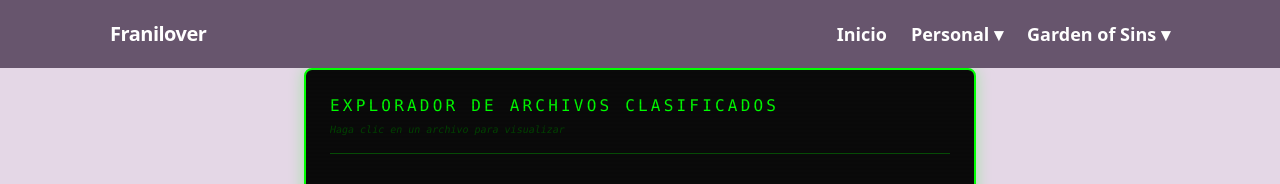
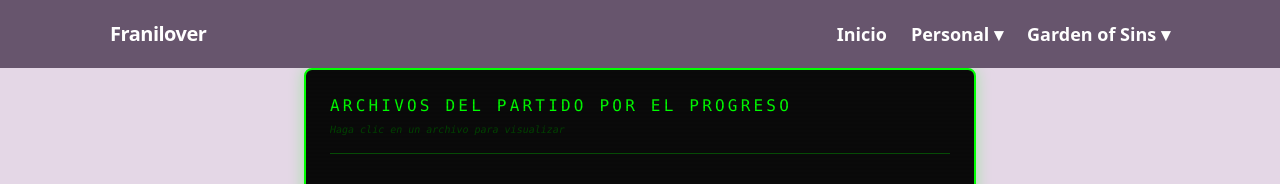
Before and after one commit to BarrioCultural/BarrioCultural.github.io, a Next.js app: page /archivos in a window 1280 px wide. Shown: the top 184 px of the page. Built offline with nearby package versions, Linux system fonts and the light colour scheme.

Commit message:
asdadasd

```diff
--- a/src/components/terminal.jsx
+++ b/src/components/terminal.jsx
@@ -27,7 +27,7 @@ const TerminalSimple = () => {
     <div className="scanlines bg-terminal-dark border-2 border-terminal-green shadow-terminal p-6 rounded-lg font-mono w-full max-w-2xl mx-auto">
       <header className="mb-6 border-b border-terminal-green/30 pb-4">
         <h2 className="text-terminal-green uppercase tracking-[0.2em] text-sm md:text-base">
-          Explorador de Archivos Clasificados
+          Archivos del Partido por el Progreso
         </h2>
         <p className="text-terminal-gray text-[10px] mt-1 italic">Haga clic en un archivo para visualizar</p>
       </header>
```
